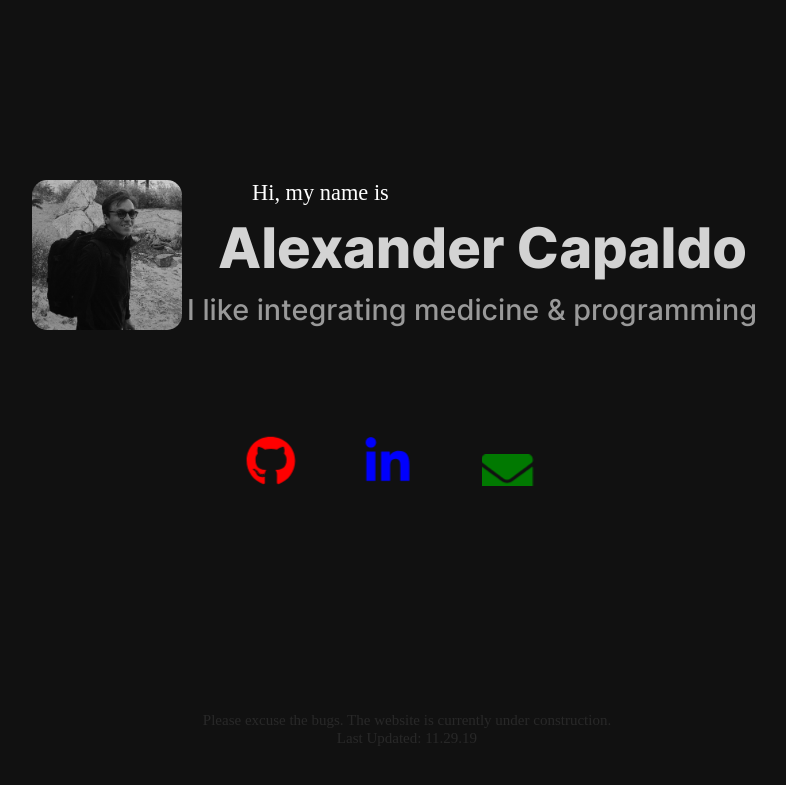
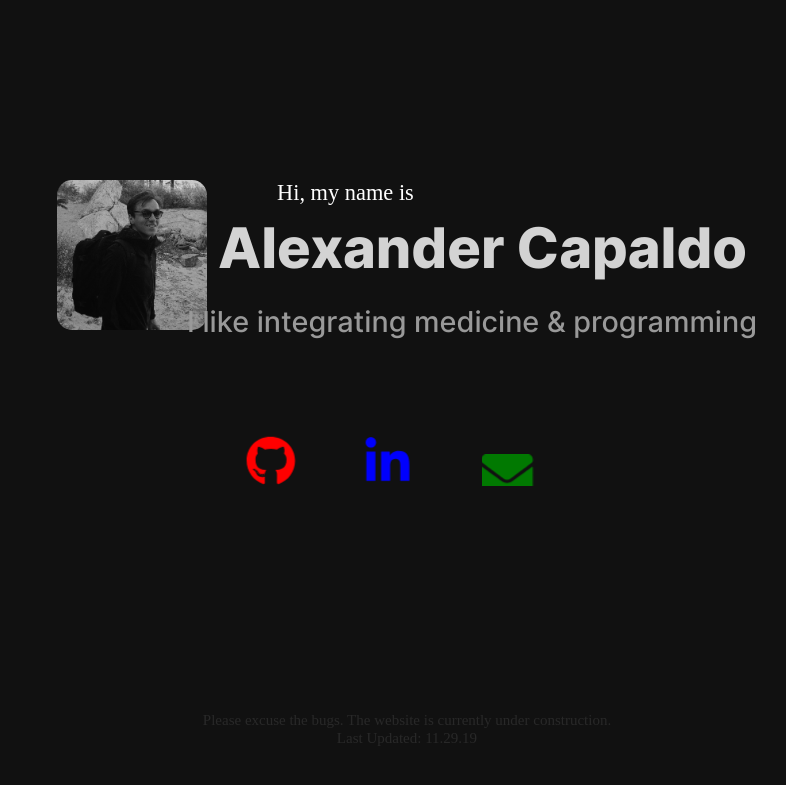
Before and after one commit to capaldo/capaldo.github.io, a Jekyll site: the page built from index.md, in a window 1280 px wide. Shown: the top 785 px of the page, without its empty margins (233-1019 px from the left). Built offline with Jekyll 4.4.1, drawn with Linux system fonts in a browser that asks for light colours; some web fonts are replaced.

Commit message:
update image spacing

```diff
--- a/css/base.css
+++ b/css/base.css
@@ -236,7 +236,7 @@
     -webkit-filter: grayscale(1);
     filter: grayscale(1) contrast(1);
 
-    margin-left: -55px;
+    margin-left: -30px;
 
 }
 
```
